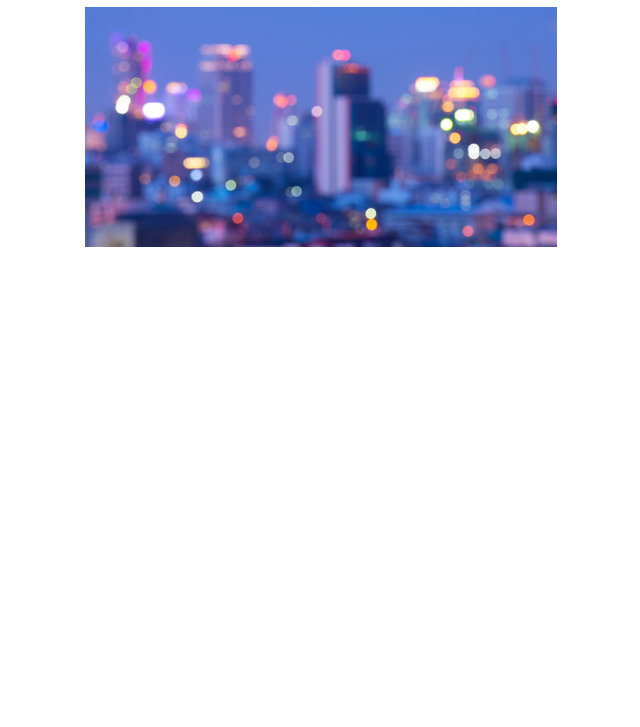
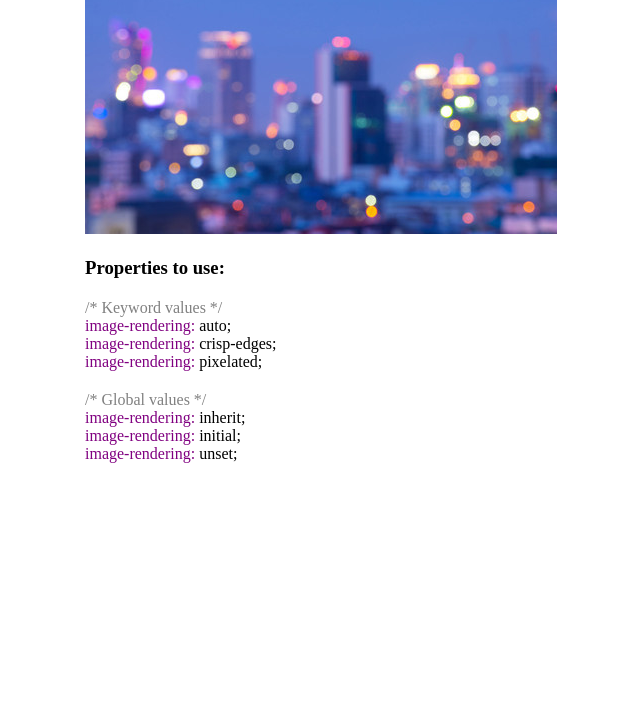
Before and after one commit to webcleric/image-rendering, a plain HTML site: page index.html in a window 1280 px wide. Shown: the part 73-800 px from the top of the page, without its empty margins (355-995 px from the left). Drawn offline with Linux system fonts and the light colour scheme.

Commit message:
update 2

```diff
--- a/index.html
+++ b/index.html
@@ -5,6 +5,17 @@
 	<title>Image-Rendering</title>
 
 	<style>
+	.siva {
+  		--siva-boja: gray;
+	}
+	.siva {
+		color: gray;
+	}
+	.roza {
+		color: purple;
+	}
+
+
 	#kontenjer {
 		width: 400px;
     	height: 400px;
@@ -19,15 +30,34 @@
 		text-align: center;
 		image-rendering: pixelated;
 	}
+	blockquote {
+		text-align: left;
+		margin: 0 auto;
+			margin-top: 20px;
+		color: var(--siva-boja);
+	}
 	</style>
 
 </head>
 <body>
 	<div id="kontenjer">
-		<h1>Test: <i>image-rendering</i> atribut</h1>
+		<h2>Test: <i>image-rendering</i> attribute</h2>
 		<div class="neka-slika">
 			<img src="slika.jpg" alt="">
 		</div>
+		<h3>Properties to use:</h3>
+		<blockquote class="one">
+			<span class="siva">/* Keyword values */</span><br>
+			<span class="roza">image-rendering:</span> auto;<br>
+			<span class="roza">image-rendering:</span> crisp-edges;<br>
+			<span class="roza">image-rendering:</span> pixelated;<br>
+		</blockquote>
+		<blockquote class="two">
+			<span class="siva">/* Global values */</span><br>
+			<span class="roza">image-rendering:</span> inherit;<br>
+			<span class="roza">image-rendering:</span> initial;<br>
+			<span class="roza">image-rendering:</span> unset;<br>
+		</blockquote>
 	</div>
 </body>
 </html>
```
